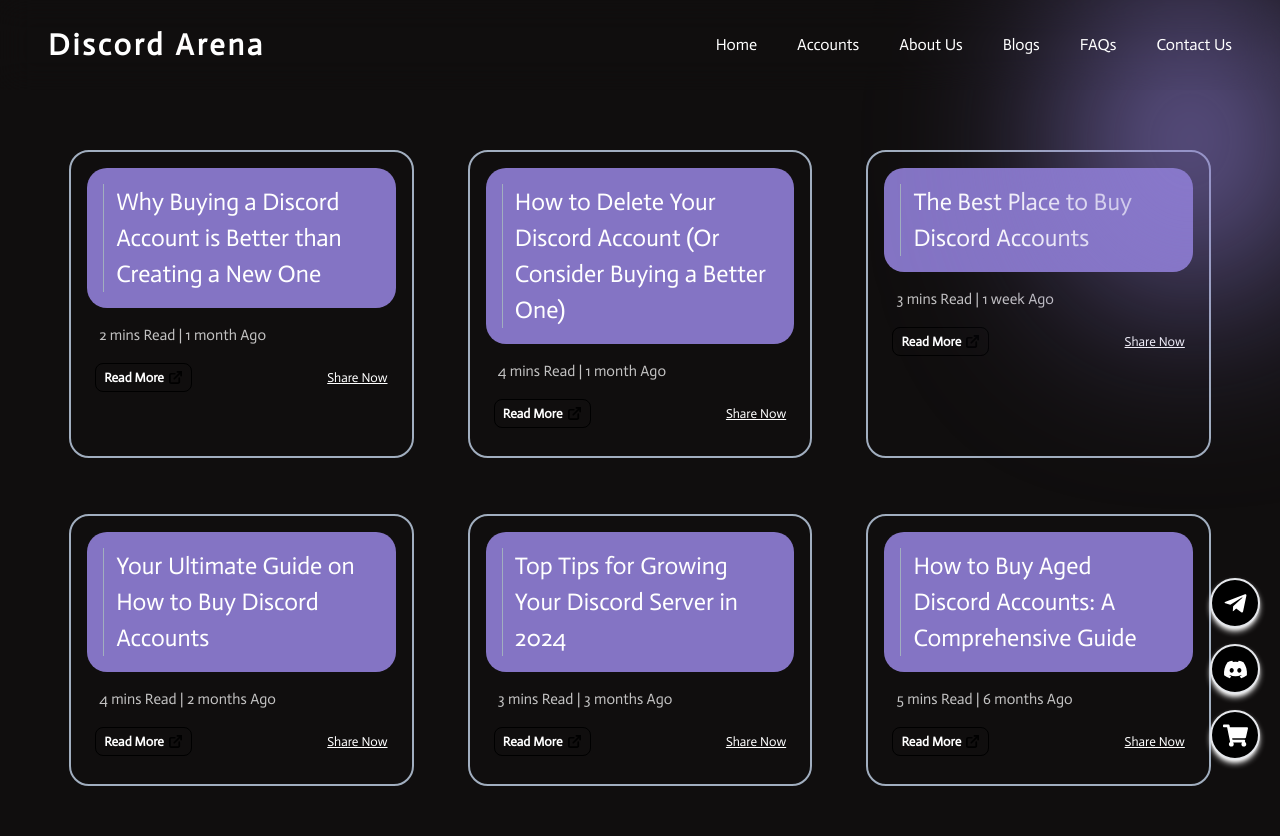
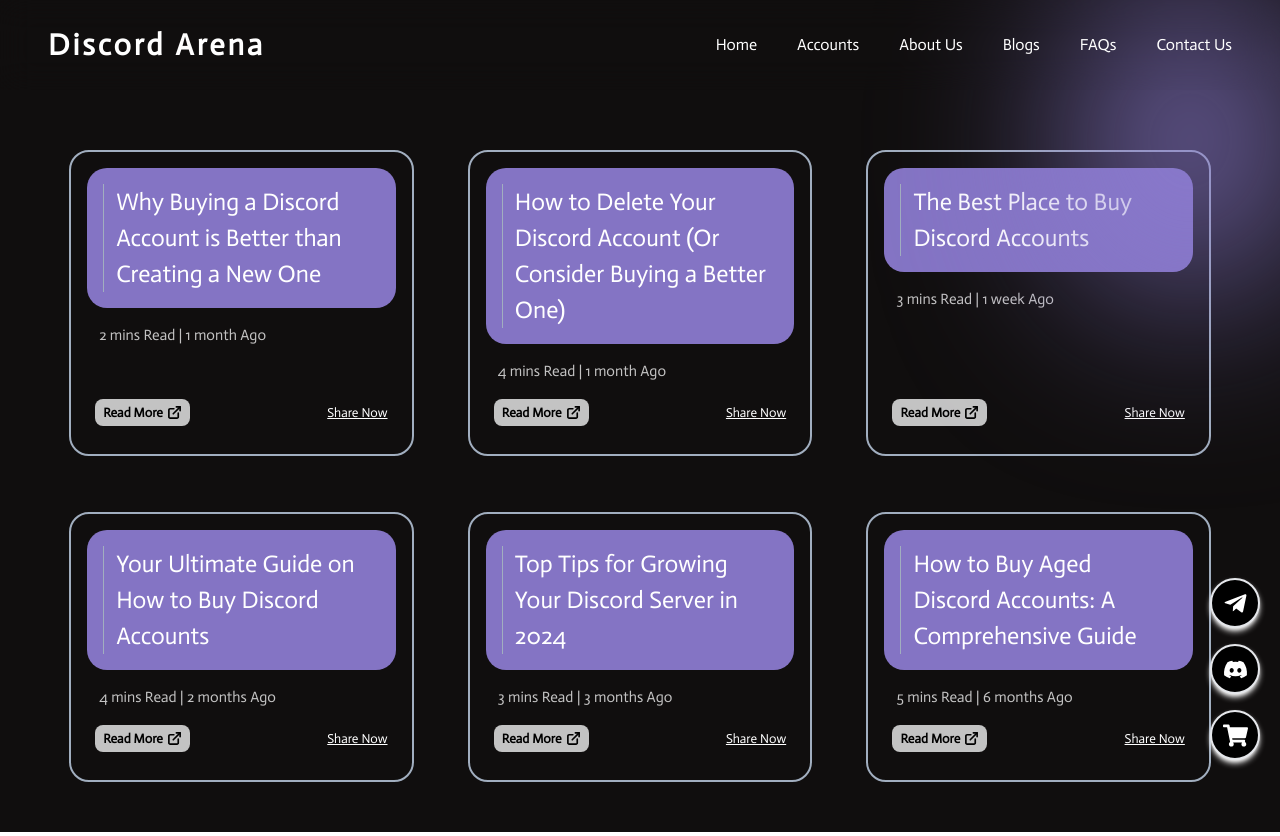
Before and after one commit to enggsatyamraj/CSET301_Assignment, a Next.js app: page /blogs in a window 1280 px wide. Built offline with nearby package versions, Linux system fonts and the light colour scheme.

Commit message:
some minor change

```diff
--- a/src/components/BlogsCard.jsx
+++ b/src/components/BlogsCard.jsx
@@ -26,7 +26,8 @@ const BlogsCard = ({ heading, time, linkurl }) => {
   };
 
   return (
-    <div className="flex flex-col gap-4 h-full mx-auto max-w-[400px] w-[90%] border-[#A1AEBF] rounded-[20px] border-2 p-4">
+    <div className="flex flex-col justify-between gap-4 h-full mx-auto max-w-[400px] w-[90%] border-[#A1AEBF] rounded-[20px] border-2 p-4">
+      <div>
         <div className={`bg-[#8474C4] p-4 rounded-[20px]`}>
           <div
             onClick={() => {
@@ -37,7 +38,9 @@ const BlogsCard = ({ heading, time, linkurl }) => {
             {heading}
           </div>
         </div>
-      <p className="px-3 text-[15px] font-[450] opacity-75">{time}</p>
+        <p className="px-3 text-[15px] font-[450] mt-4 opacity-75">{time}</p>
+      </div>
+
       <div className="flex items-center justify-between px-2 pb-3">
         <div>
           <button
@@ -45,7 +48,7 @@ const BlogsCard = ({ heading, time, linkurl }) => {
             onClick={() => {
               router.push(linkurl);
             }}
-            className="flex gap-1 items-center font-semibold border-[1.5px] border-[#000] rounded-lg px-2 py-1"
+            className="flex gap-1 items-center font-semibold text-black bg-[#c3c3c3] rounded-lg px-2 py-1"
           >
             <span className="text-[13px]">Read More</span>
             <Image className="w-[15px]" src={rightbutton} alt="right button" />
```
Lines whose indentation alone changed are shown as unchanged.
